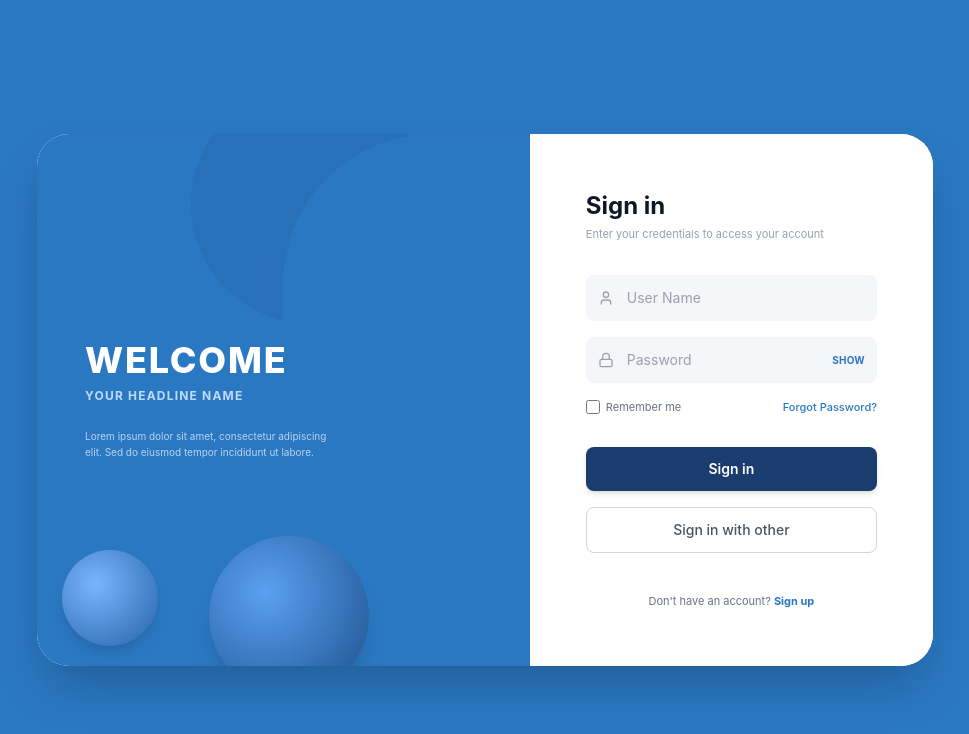
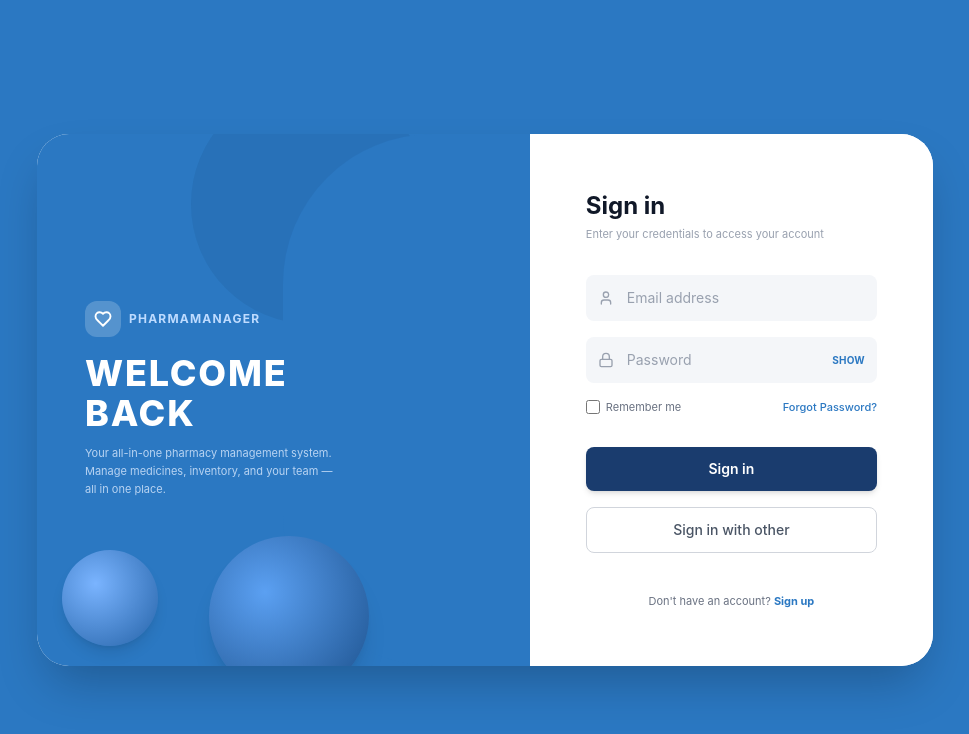
Before and after one commit to ingdia/inventory, a React (Vite) app: page /login in a window 1280 px wide. Shown: the top 734 px of the page, without its empty margins (155-1124 px from the left). Built offline with nearby package versions, Linux system fonts and the light colour scheme.

Commit message:
feat: switch login input to email, update branding on left panel

```diff
--- a/src/features/auth/pages/LoginPage.jsx
+++ b/src/features/auth/pages/LoginPage.jsx
@@ -7,7 +7,7 @@ import toast from 'react-hot-toast';
 const SignInPage = () => {
   const [showPassword, setShowPassword] = useState(false);
   const [formData, setFormData] = useState({
-    username: '',
+    email: '',
     password: '',
     rememberMe: false
   });
@@ -25,7 +25,7 @@ const SignInPage = () => {
   const handleSubmit = async (e) => {
     e.preventDefault();
     try {
-      await login({ username: formData.username, password: formData.password });
+      await login({ email: formData.email, password: formData.password });
       toast.success('Welcome back! 👋');
       navigate('/dashboard', { replace: true });
     } catch (err) {
@@ -61,12 +61,16 @@ const SignInPage = () => {
 
           {/* Text Content */}
           <div className="relative z-30 text-white max-w-[250px]">
-            <h1 className="text-4xl font-extrabold tracking-wider mb-2">WELCOME</h1>
-            <p className="text-blue-200 text-xs font-bold tracking-widest uppercase mb-6">
-              Your Headline Name
-            </p>
-            <p className="text-blue-100 text-[10px] leading-relaxed opacity-80">
-              Lorem ipsum dolor sit amet, consectetur adipiscing elit. Sed do eiusmod tempor incididunt ut labore.
+            <div className="flex items-center gap-2 mb-4">
+              <div className="w-9 h-9 rounded-xl bg-white/20 flex items-center justify-center">
+                <svg width="18" height="18" viewBox="0 0 24 24" fill="none" stroke="currentColor" strokeWidth="2.5" strokeLinecap="round" strokeLinejoin="round"><path d="M19 14c1.49-1.46 3-3.21 3-5.5A5.5 5.5 0 0 0 16.5 3c-1.76 0-3 .5-4.5 2-1.5-1.5-2.74-2-4.5-2A5.5 5.5 0 0 0 2 8.5c0 2.3 1.5 4.05 3 5.5l7 7Z"/></svg>
+              </div>
+              <span className="text-xs font-bold tracking-widest uppercase text-blue-200">PharmaManager</span>
+            </div>
+            <h1 className="text-4xl font-extrabold tracking-wider mb-2">WELCOME
+BACK</h1>
+            <p className="text-blue-100 text-[11px] leading-relaxed opacity-80 mt-3">
+              Your all-in-one pharmacy management system. Manage medicines, inventory, and your team — all in one place.
             </p>
           </div>
         </div>
@@ -81,17 +85,17 @@ const SignInPage = () => {
             </p>
 
             <form onSubmit={handleSubmit} className="space-y-4">
-              {/* Username Input */}
+              {/* Email Input */}
               <div className="relative group">
                 <div className="absolute left-3 top-1/2 transform -translate-y-1/2 text-gray-400">
                   <User size={16} />
                 </div>
                 <input
-                  type="text"
-                  name="username"
-                  value={formData.username}
+                  type="email"
+                  name="email"
+                  value={formData.email}
                   onChange={handleInputChange}
-                  placeholder="User Name"
+                  placeholder="Email address"
                   className="w-full pl-10 pr-4 py-3 bg-[#f4f6f9] border border-transparent rounded-lg text-sm text-gray-700 placeholder-gray-400 focus:outline-none focus:border-blue-400 focus:bg-white transition-all"
                   required
                 />
```
